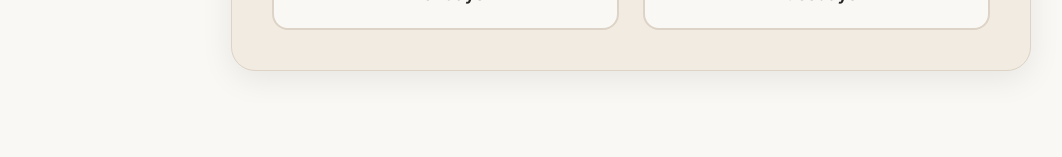
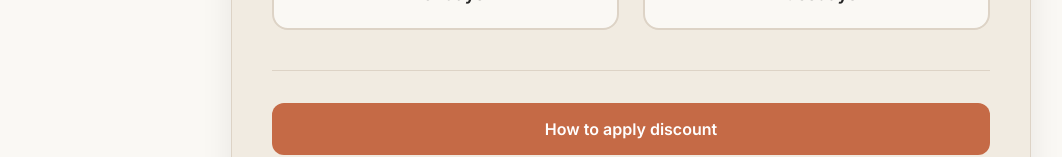
Before and after one commit to Blindldev/pottery-booking-flow, a React (Vite) app: page /january-courses in a window 1280 px wide. Shown: the part 795-952 px from the top of the page, without its empty margins (9-1071 px from the left). Before the commit the page ends 898 px from the top, so only its background shows below. Built offline with nearby package versions, Linux system fonts and the light colour scheme.

Commit message:
Add discount application button and info section with image

```diff
--- a/src/components/JanuaryCourses.css
+++ b/src/components/JanuaryCourses.css
@@ -84,6 +84,94 @@
   text-align: center;
 }
 
+.discount-section {
+  margin-top: 2.5rem;
+  padding-top: 2rem;
+  border-top: 1px solid var(--color-border);
+}
+
+.discount-button {
+  width: 100%;
+  padding: 1rem 2rem;
+  background: var(--color-accent-primary);
+  color: white;
+  border: none;
+  border-radius: 12px;
+  font-size: 1rem;
+  font-weight: 600;
+  cursor: pointer;
+  transition: all 0.3s ease;
+  font-family: inherit;
+}
+
+.discount-button:hover {
+  background: #AA4C34;
+  transform: translateY(-2px);
+  box-shadow: 0 4px 12px rgba(197, 106, 70, 0.3);
+}
+
+.discount-button:active {
+  transform: translateY(0);
+}
+
+.discount-info {
+  margin-top: 1.5rem;
+  padding: 1.5rem;
+  background: var(--color-bg);
+  border: 1px solid var(--color-border);
+  border-radius: 12px;
+  animation: slideDown 0.3s ease-out;
+}
+
+@keyframes slideDown {
+  from {
+    opacity: 0;
+    transform: translateY(-10px);
+  }
+  to {
+    opacity: 1;
+    transform: translateY(0);
+  }
+}
+
+.discount-description {
+  font-size: 1rem;
+  color: var(--color-text-main);
+  line-height: 1.6;
+  margin: 0 0 1.5rem 0;
+}
+
+.discount-image-container {
+  width: 100%;
+  margin: 1.5rem 0;
+  border-radius: 12px;
+  overflow: hidden;
+  background: var(--color-surface);
+}
+
+.discount-image {
+  width: 100%;
+  height: auto;
+  display: block;
+  object-fit: contain;
+}
+
+.discount-note {
+  font-size: 0.95rem;
+  color: var(--color-text-muted);
+  line-height: 1.6;
+  margin: 1.5rem 0 0 0;
+  padding: 1rem;
+  background: rgba(197, 106, 70, 0.1);
+  border-left: 4px solid var(--color-accent-primary);
+  border-radius: 4px;
+}
+
+.discount-note strong {
+  color: var(--color-text-main);
+  font-weight: 600;
+}
+
 @media (max-width: 768px) {
   .courses-grid {
     grid-template-columns: 1fr;
@@ -93,4 +181,8 @@
   .january-courses-card {
     padding: 2rem 1.5rem;
   }
+
+  .discount-info {
+    padding: 1.25rem;
+  }
 }
--- a/src/components/JanuaryCourses.jsx
+++ b/src/components/JanuaryCourses.jsx
@@ -1,7 +1,9 @@
-import React from 'react'
+import React, { useState } from 'react'
 import './JanuaryCourses.css'
 
 function JanuaryCourses({ onBack }) {
+  const [showDiscountInfo, setShowDiscountInfo] = useState(false)
+
   const courses = [
     {
       day: 'Saturdays',
@@ -52,6 +54,34 @@ function JanuaryCourses({ onBack }) {
             </a>
           ))}
         </div>
+
+        <div className="discount-section">
+          <button
+            onClick={() => setShowDiscountInfo(!showDiscountInfo)}
+            className="discount-button"
+          >
+            How to apply discount
+          </button>
+
+          {showDiscountInfo && (
+            <div className="discount-info">
+              <p className="discount-description">
+                To apply a discount code, enter it during checkout on the Square booking page.
+                Look for the discount or promo code field when completing your purchase.
+              </p>
+              <div className="discount-image-container">
+                <img
+                  src="https://i.imgur.com/6cCY4cC.png"
+                  alt="How to apply discount"
+                  className="discount-image"
+                />
+              </div>
+              <p className="discount-note">
+                <strong>Note:</strong> TestingCouponDiscount is not a valid code.
+              </p>
+            </div>
+          )}
+        </div>
       </div>
     </div>
   )
```
